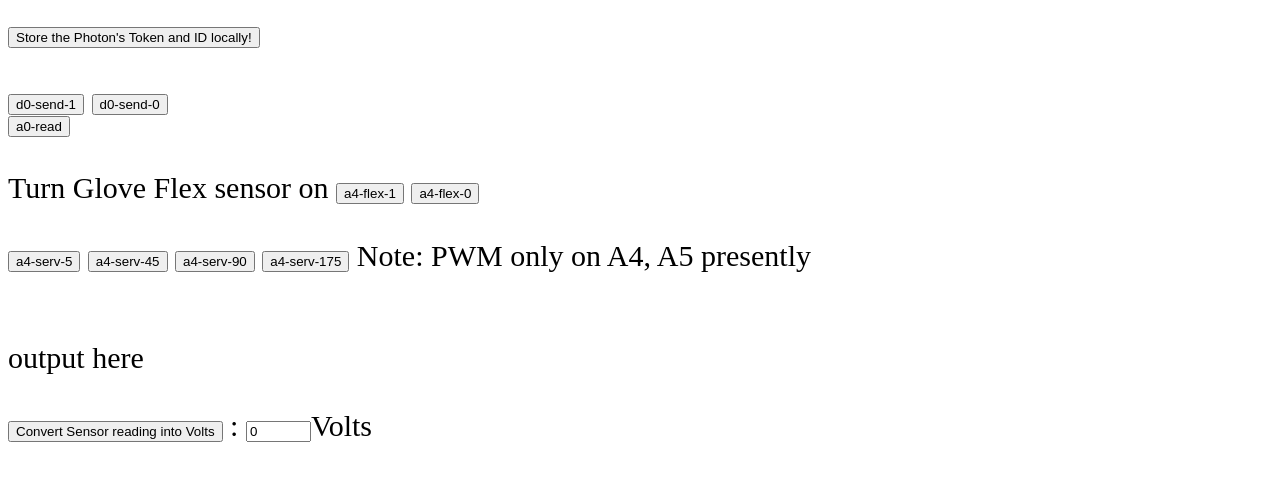
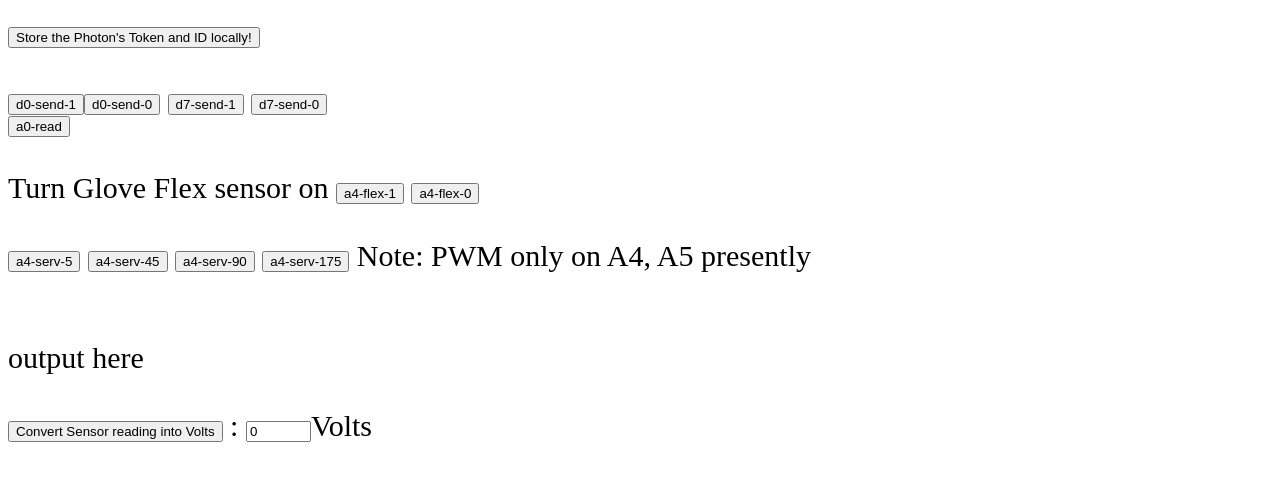
Before and after one commit to BrendanB11/robocons, a plain HTML site: page index.html in a window 1280 px wide. Shown: the part 412-892 px from the top of the page. Drawn offline with Linux system fonts and the light colour scheme.

Commit message:
Update index.html

```diff
--- a/index.html
+++ b/index.html
@@ -167,16 +167,25 @@ Get this from the settings area when logged into <a href="http://spark.io">http:
 
 
 
+<input type="button" value="d0-send-1" onClick="{
+    sendToSpark('d0-send-1')
 
 
-<input type="button" value="d0-send-1" onClick="{
-    sendToSpark('d0-send-1')
+
+}"><input type="button" value="d0-send-0" onClick="{
+    sendToSpark('d0-send-0')
 }">
 
 
 
-<input type="button" value="d0-send-0" onClick="{
-    sendToSpark('d0-send-0')
+<input type="button" value="d7-send-1" onClick="{
+    sendToSpark('d7-send-1')
+}">
+
+
+
+<input type="button" value="d7-send-0" onClick="{
+    sendToSpark('d7-send-0')
 }">
 <br>
 
```
